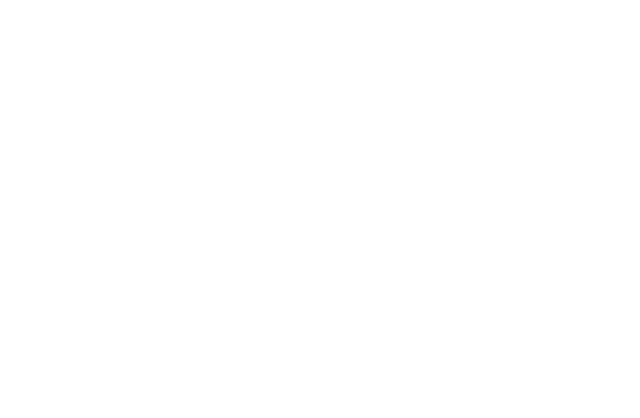
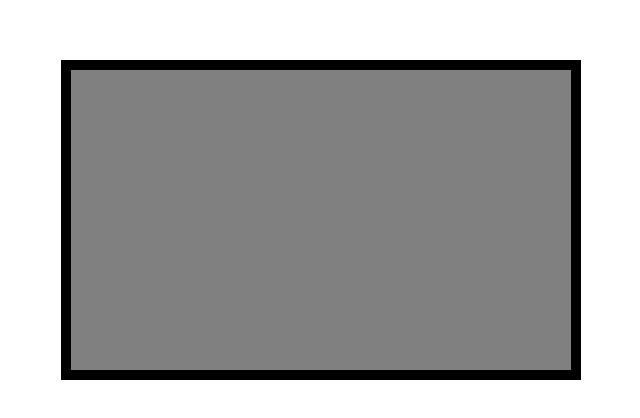
Before and after one commit to patrycjafilipowicz/ambidragled, a React (Create React App) app: page / in a window 1280 px wide. Shown: the part 180-598 px from the top of the page, without its empty margins (319-959 px from the left). Built offline with nearby package versions, Linux system fonts and the light colour scheme.

Commit message:
created a screen

```diff
--- a/src/App.css
+++ b/src/App.css
@@ -36,3 +36,15 @@
     transform: rotate(360deg);
   }
 }
+
+.screen {
+    height: 300px;
+    width: 500px;
+    background-color: grey;
+    position: fixed;
+    top: 50%;
+    left: 50%;
+    /* bring your own prefixes */
+    transform: translate(-50%, -50%);
+    border: 10px solid black;
+}
--- a/src/App.js
+++ b/src/App.js
@@ -1,9 +1,9 @@
 import "./App.css";
 
 function App() {
-	return
-  <div>
-
+	return <div>
+    <div className="screen">
+    </div>
   </div>;
 }
 
```
